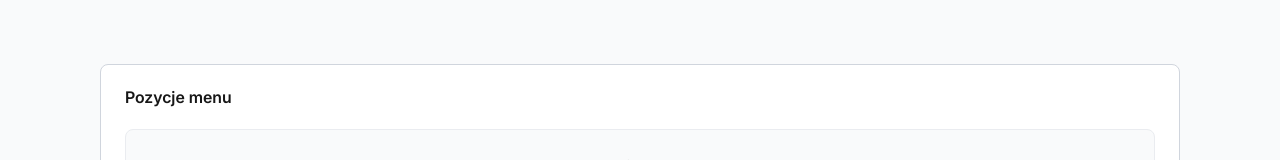
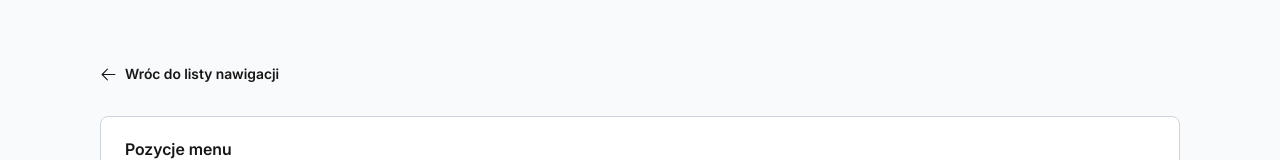
Before and after one commit to chudymikolaj/droplo, a Next.js app: page / in a window 1280 px wide. Shown: the top 160 px of the page. Built offline with nearby package versions, Linux system fonts and the light colour scheme.

Commit message:
feat: add ButtonBack.tsx and add to home

```diff
--- a/app/page.tsx
+++ b/app/page.tsx
@@ -1,9 +1,14 @@
+import ButtonBack from "@/components/Buttons/ButtonBack";
 import MenuListBox from "@/components/MenuListBox";
 
 export default function Home() {
 	return (
 		<div className="grid grid-rows-[1fr_20px] items-start justify-items-center min-h-screen p-3 sm:p-16 gap-16">
 			<main className="w-full flex flex-col gap-8 row-start-1 justify-center items-start">
+				<ButtonBack
+					link="/"
+					name="Wróc do listy nawigacji"
+				/>
 				<MenuListBox />
 			</main>
 		</div>
--- /dev/null
+++ b/components/Buttons/ButtonBack/index.tsx
@@ -0,0 +1,20 @@
+import { ArrowLeftIcon } from "@heroicons/react/24/outline";
+
+type ButtonBackType = {
+	link: string;
+	name: string;
+};
+
+const ButtonBack = ({ link, name }: ButtonBackType) => {
+	return (
+		<a
+			href={link}
+			className="flex flex-row justify-start items-center gap-2 text-sm font-semibold"
+		>
+			<ArrowLeftIcon className="size-[17px]" />
+			<span>{name}</span>
+		</a>
+	);
+};
+
+export default ButtonBack;
```
